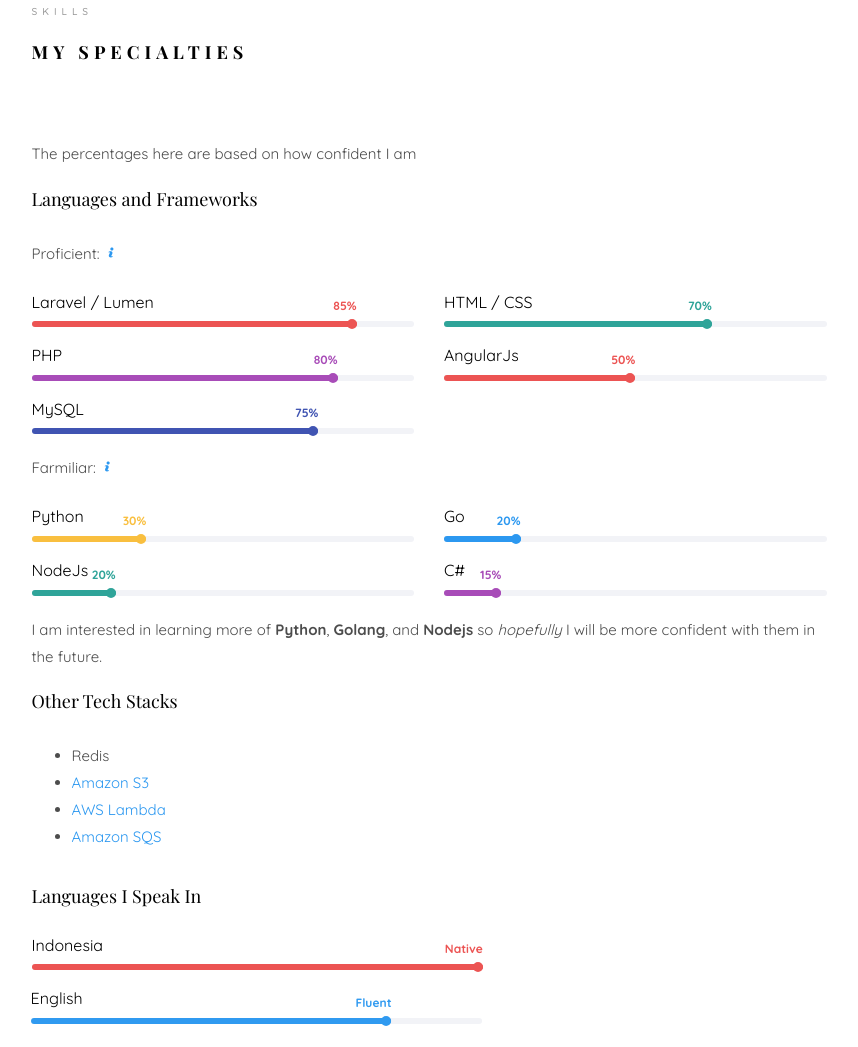
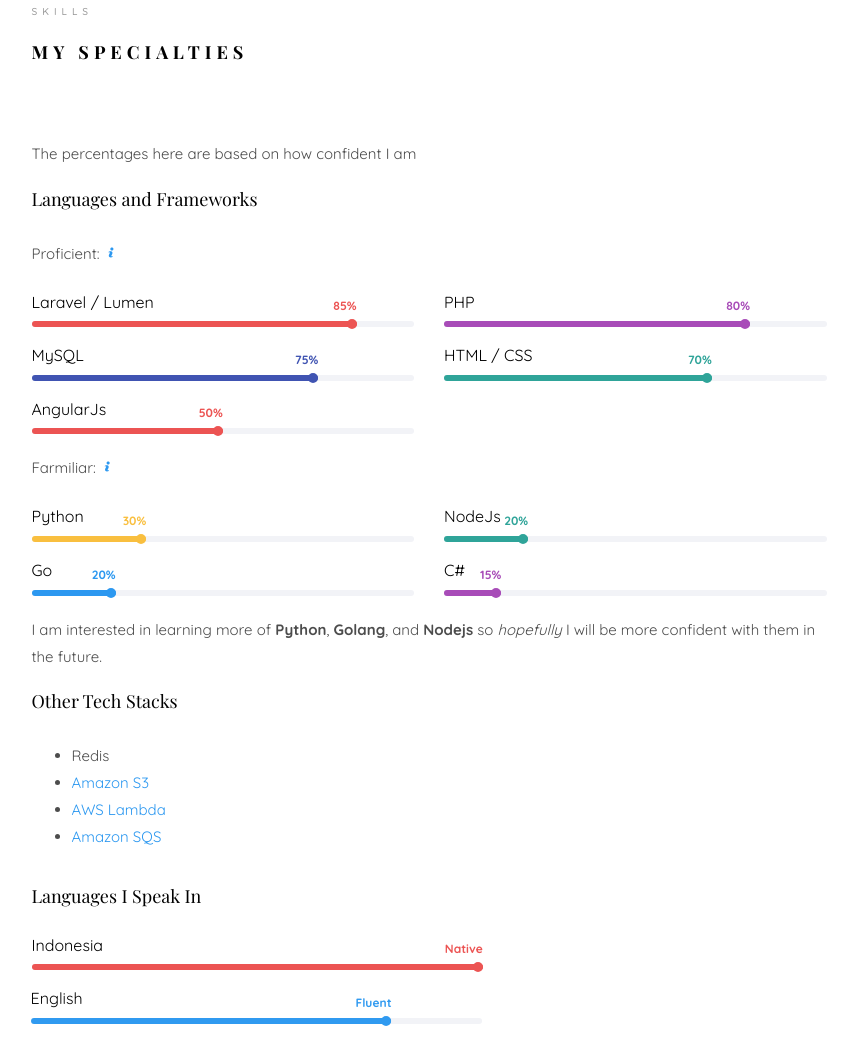
Before and after one commit to khalfanifarrell/fkhalfani, a plain HTML site: page public/index.html in a window 1280 px wide. Shown: the part 1007-2054 px from the top of the page, without its empty margins (361-1219 px from the left). Drawn offline with nearby package versions, Linux system fonts and the light colour scheme; files whose address does not match are found by name; a web font is replaced by a local one.

Commit message:
cache webp, rearrange skills, recomment code

```diff
--- a/public/index.html
+++ b/public/index.html
@@ -151,8 +151,7 @@
                         </div>
                     </section>
 
-                    <!--
-                    <section class="colorlib-about" data-section="about">
+                    <!-- <section class="colorlib-about" data-section="about">
                         <div class="colorlib-narrow-content">
                             <div class="row">
                                 <div class="col-md-12">
@@ -203,11 +202,9 @@
                                 </div>
                             </div>
                         </div>
-                    </section>
-                    -->
+                    </section> -->
 
-                    <!--
-                    <section class="colorlib-services" data-section="services">
+                    <!-- <section class="colorlib-services" data-section="services">
                         <div class="colorlib-narrow-content">
                             <div class="row">
                                 <div class="col-md-6 col-md-offset-3 col-md-pull-3 animate-box" data-animate-effect="fadeInLeft">
@@ -284,11 +281,9 @@
                                 </div>
                             </div>
                         </div>
-                    </section>
-                    -->
+                    </section> -->
 
-                    <!--
-                    <div id="colorlib-counter" class="colorlib-counters" style="background-image: url(images/cover_bg_1.jpg);" data-stellar-background-ratio="0.5">
+                    <!-- <div id="colorlib-counter" class="colorlib-counters" style="background-image: url(images/cover_bg_1.jpg);" data-stellar-background-ratio="0.5">
                         <div class="overlay"></div>
                         <div class="colorlib-narrow-content">
                             <div class="row">
@@ -312,8 +307,7 @@
                                 </div>
                             </div>
                         </div>
-                    </div>
-                    -->
+                    </div> -->
 
                     <section class="colorlib-skills" data-section="skills">
                         <div class="colorlib-narrow-content">
@@ -345,6 +339,28 @@
 
                                 <div class="col-md-6 animate-box" data-animate-effect="fadeInLeft">
                                     <div class="progress-wrap">
+                                        <h3>PHP</h3>
+                                        <div class="progress">
+                                            <div class="progress-bar color-4" role="progressbar" aria-valuenow="80" aria-valuemin="0" aria-valuemax="100" style="width:80%">
+                                                <span>80%</span>
+                                            </div>
+                                        </div>
+                                    </div>
+                                </div>
+
+                                <div class="col-md-6 animate-box" data-animate-effect="fadeInLeft">
+                                    <div class="progress-wrap">
+                                        <h3>MySQL</h3>
+                                        <div class="progress">
+                                            <div class="progress-bar color-6" role="progressbar" aria-valuenow="75" aria-valuemin="0" aria-valuemax="100" style="width:75%">
+                                                <span>75%</span>
+                                            </div>
+                                        </div>
+                                    </div>
+                                </div>
+
+                                <div class="col-md-6 animate-box" data-animate-effect="fadeInLeft">
+                                    <div class="progress-wrap">
                                         <h3>HTML / CSS</h3>
                                         <div class="progress">
                                             <div class="progress-bar color-5" role="progressbar" aria-valuenow="70" aria-valuemin="0" aria-valuemax="100" style="width:70%">
@@ -356,32 +372,10 @@
 
                                 <div class="col-md-6 animate-box" data-animate-effect="fadeInLeft">
                                     <div class="progress-wrap">
-                                        <h3>PHP</h3>
-                                        <div class="progress">
-                                            <div class="progress-bar color-4" role="progressbar" aria-valuenow="80" aria-valuemin="0" aria-valuemax="100" style="width:80%">
-                                                <span>80%</span>
-                                            </div>
-                                        </div>
-                                    </div>
-                                </div>
-
-                                <div class="col-md-6 animate-box" data-animate-effect="fadeInLeft">
-                                    <div class="progress-wrap">
                                         <h3>AngularJs</h3>
                                         <div class="progress">
                                             <div class="progress-bar color-2" role="progressbar" aria-valuenow="50" aria-valuemin="0" aria-valuemax="100" style="width:50%">
                                                 <span>50%</span>
-                                            </div>
-                                        </div>
-                                    </div>
-                                </div>
-
-                                <div class="col-md-6 animate-box" data-animate-effect="fadeInLeft">
-                                    <div class="progress-wrap">
-                                        <h3>MySQL</h3>
-                                        <div class="progress">
-                                            <div class="progress-bar color-6" role="progressbar" aria-valuenow="75" aria-valuemin="0" aria-valuemax="100" style="width:75%">
-                                                <span>75%</span>
                                             </div>
                                         </div>
                                     </div>
@@ -404,9 +398,9 @@
 
                                 <div class="col-md-6 animate-box" data-animate-effect="fadeInLeft">
                                     <div class="progress-wrap">
-                                        <h3>Go</h3>
+                                        <h3>NodeJs</h3>
                                         <div class="progress">
-                                            <div class="progress-bar color-1" role="progressbar" aria-valuenow="20" aria-valuemin="0" aria-valuemax="100" style="width:20%">
+                                            <div class="progress-bar color-5" role="progressbar" aria-valuenow="20" aria-valuemin="0" aria-valuemax="100" style="width:22%">
                                                 <span>20%</span>
                                             </div>
                                         </div>
@@ -415,9 +409,9 @@
 
                                 <div class="col-md-6 animate-box" data-animate-effect="fadeInLeft">
                                     <div class="progress-wrap">
-                                        <h3>NodeJs</h3>
+                                        <h3>Go</h3>
                                         <div class="progress">
-                                            <div class="progress-bar color-5" role="progressbar" aria-valuenow="20" aria-valuemin="0" aria-valuemax="100" style="width:22%">
+                                            <div class="progress-bar color-1" role="progressbar" aria-valuenow="20" aria-valuemin="0" aria-valuemax="100" style="width:22%">
                                                 <span>20%</span>
                                             </div>
                                         </div>
@@ -636,10 +630,6 @@
                                                 <div class="timeline-label">
                                                     <h2>Intern Backend Engineer at Ralali.com B2B Marketplace <span>March 2019 - March 2020</span></h2>
                                                     <ul>
-                                                        <li>
-                                                            Developed API endpoints to serve Ralali's logistic management platforms that tracks the
-                                                            progress of integrated 3rd party delivery services.
-                                                        </li>
                                                         <li>
                                                             <em>Intro:</em><br>
                                                             "<a href="https://www.ralali.com/billing/gift-card">Ralali Giftcard</a>" is a ralali.com feature that
@@ -899,7 +889,7 @@
                                             <i class="icon-linkedin2"></i>
                                         </div>
                                         <div class="colorlib-text">
-                                            <p>My <a href="https://www.linkedin.com/in/farrell-khalfani-7a9bb8156" target="_blank">Linkedin</a> profile</p>
+                                            <p>My <a href="https://www.linkedin.com/in/farrell-khalfani-7a9bb8156" target="_blank">LinkedIn</a> profile</p>
                                         </div>
                                     </div>
                                 </div>
```
Also changed, not shown: firebase.json.
